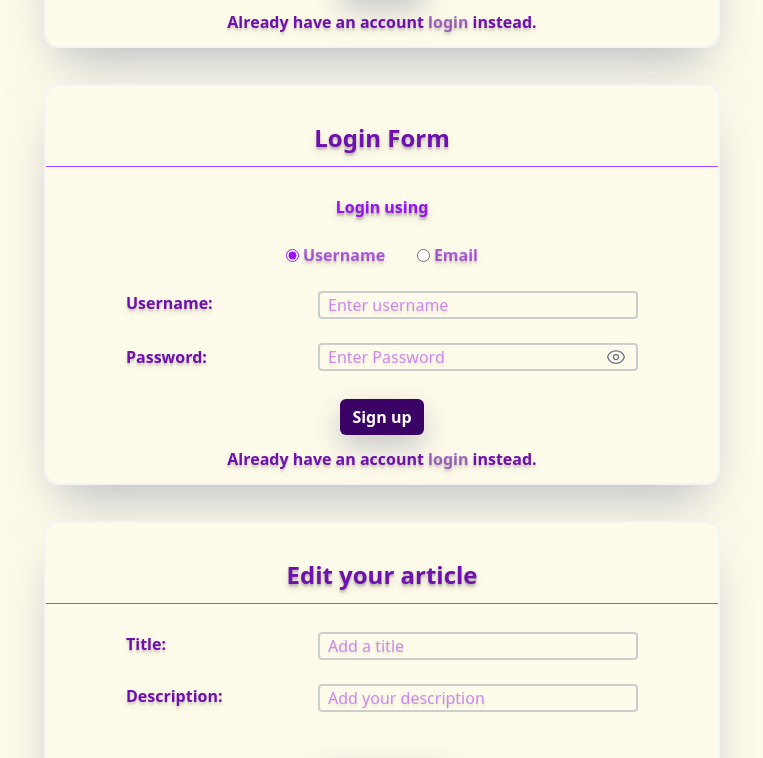
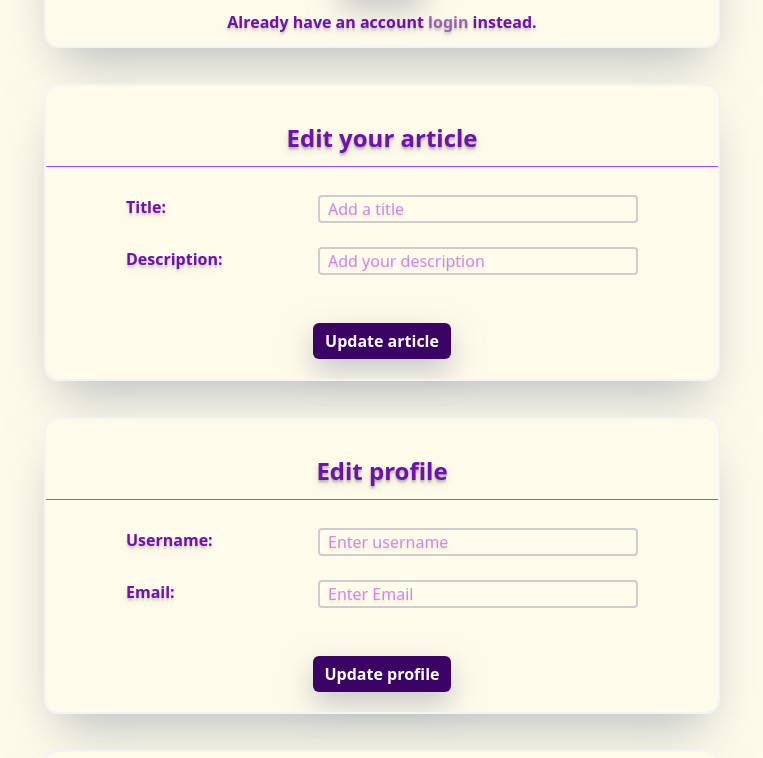
Before and after one commit to Mhasxxb/MyBlog-ReactTS-Rails, a React (Vite) app: page / in a window 1280 px wide. Shown: the part 471-1229 px from the top of the page, without its empty margins (258-1021 px from the left). Built offline with nearby package versions, Linux system fonts and the light colour scheme.

Commit message:
mistake corrected properly.

```diff
--- a/src/Layout/MainLayout.tsx
+++ b/src/Layout/MainLayout.tsx
@@ -11,7 +11,7 @@ import CategoryIndex from "../Categories/CategoriesIndex";
 import SignUpForm from "../Users/NewUser";
 import LoginForm from "../Session/Login";
 import EditArticle from "../Articles/EditArticle";
-import EditUser from "../Users/NewUser";
+import EditUser from "../Users/EditUser";
 import EditCategory from "../Categories/EditCategory";
 
 
@@ -35,7 +35,7 @@ function MainLayout(): JSX.Element {
                     {/* <UserIndex /> */}
                     {/* <CategoryIndex /> */}
                     <SignUpForm />
-                    <LoginForm />
+                    {/* <LoginForm /> */}
                     <EditArticle />
                     <EditUser />
                     <EditCategory />
--- a/src/Users/EditUser.tsx
+++ b/src/Users/EditUser.tsx
@@ -2,7 +2,7 @@ import type { JSX } from "react"
 import Form from "../FormHelper"
 import { Button } from "@headlessui/react"
 
-function SignUp(): JSX.Element {
+function EditingLayout(): JSX.Element {
     return (
         <>
             <div>
@@ -33,7 +33,7 @@ function EditUser(): JSX.Element {
     return (
         <>
             <Form title="Edit profile">
-                <SignUp />
+                <EditingLayout />
             </Form>
         </>
     )
```
